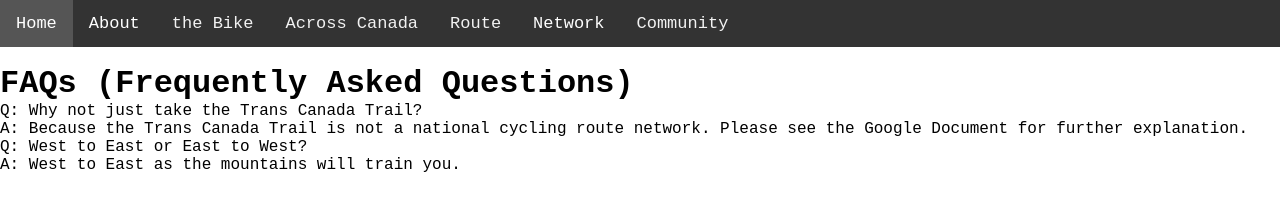
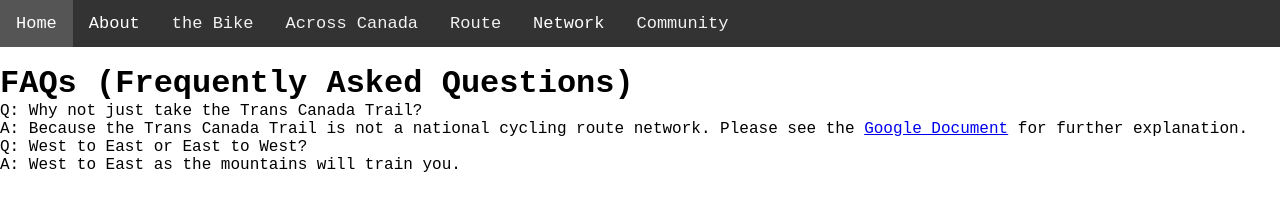
Before and after one commit to BikeAcrossCanada/BikeAcrossCanada.github.io, a plain HTML site: page FAQs.htm in a window 1280 px wide. Drawn offline with Linux system fonts and the light colour scheme.

Commit message:
Update FAQs.htm
added link

```diff
--- a/FAQs.htm
+++ b/FAQs.htm
@@ -61,7 +61,7 @@ FAQs (Frequently Asked Questions)
 <p>
 Q: Why not just take the Trans Canada Trail?
 <br>
-A: Because the Trans Canada Trail is not a national cycling route network.  Please see the Google Document for further explanation.
+A: Because the Trans Canada Trail is not a national cycling route network.  Please see the <a href="https://docs.google.com/document/d/1SULCgDEQrQa5h3s0-96QHHXooY5Ar2gltczQzF5WyWs/edit?usp=drivesdk"> Google Document</a> for further explanation.
 <br>
 Q: West to East or East to West?
 <br>
```
